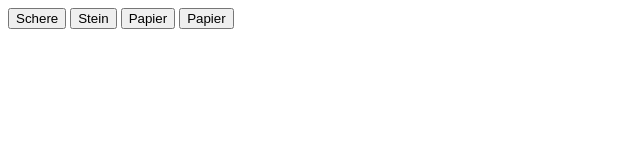
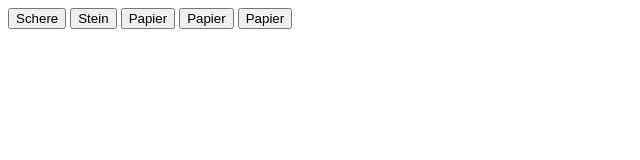
Before and after one commit to meisteraa/LB02_m288_EibelF_MeisterA, a plain HTML site: page index.html in a window 1280 px wide. Shown: the whole page, without its empty margins (0-640 px from the left). Drawn offline with Linux system fonts and the light colour scheme.

Commit message:
11.11.22-15:08

```diff
--- a/index.html
+++ b/index.html
@@ -11,5 +11,6 @@
 <button>Stein</button>
 <button>Papier</button>
 <button>Papier</button>
+<button>Papier</button>
 </body>
 </html>
```
